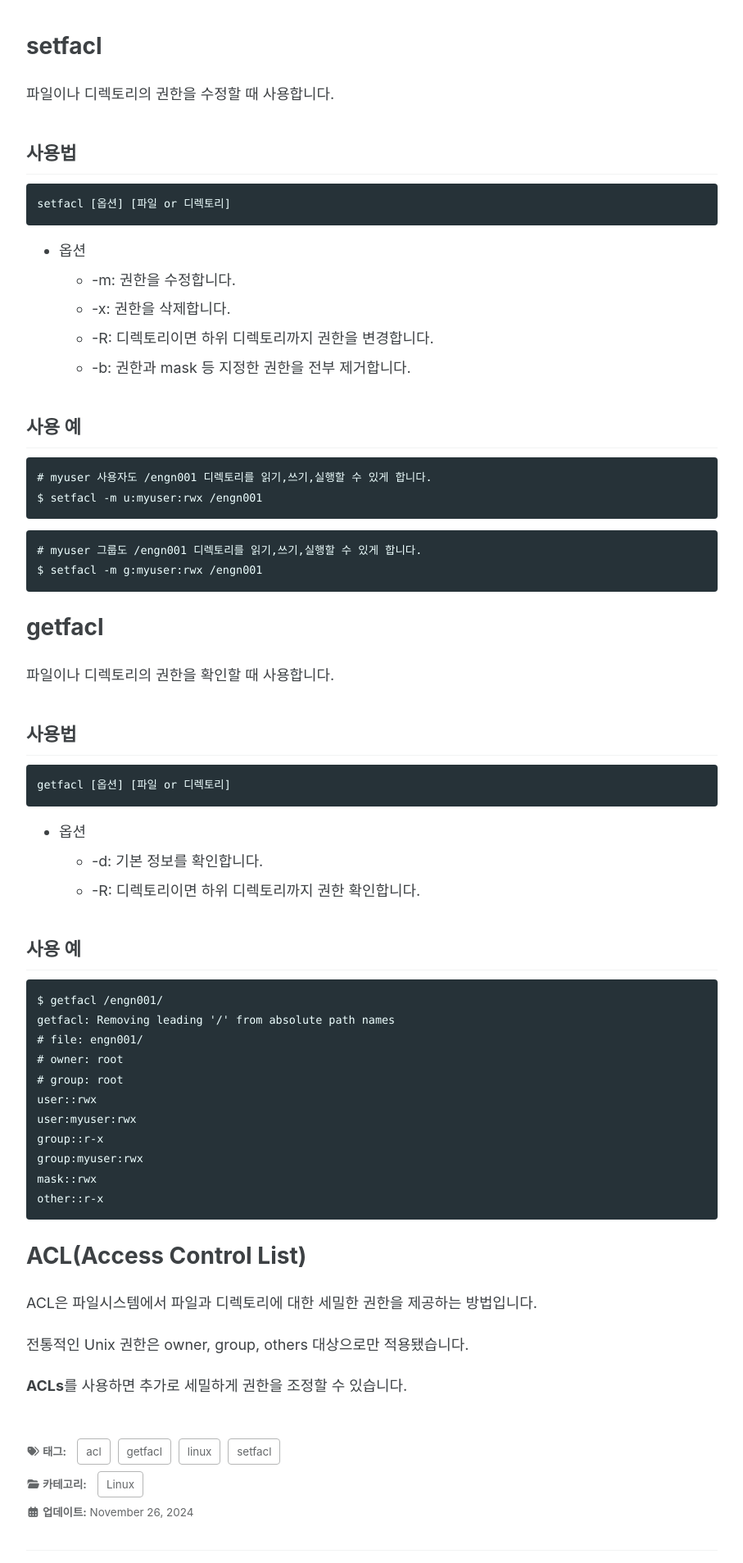
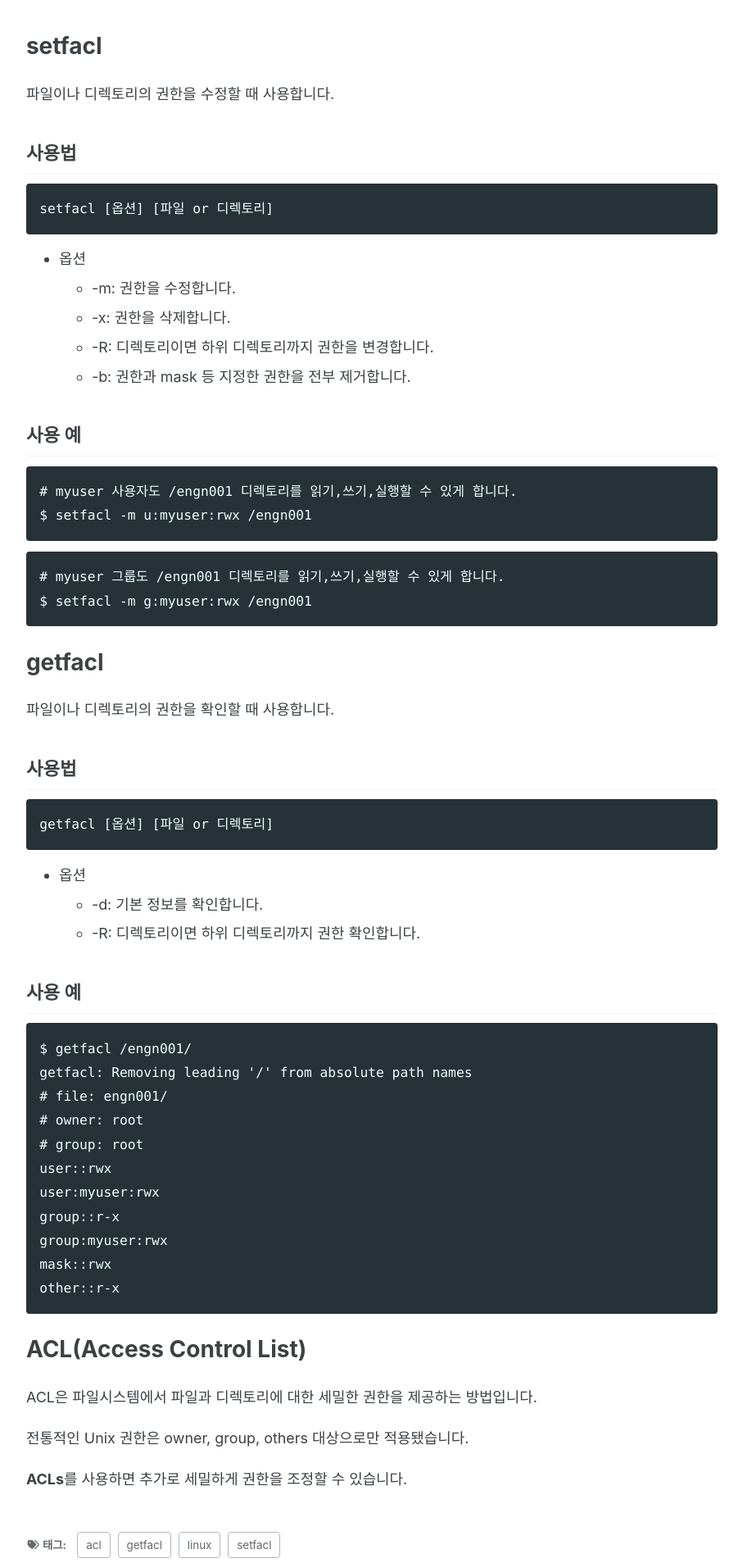
Before and after one commit to NodleKang/nodlekang.github.io, a Jekyll site: the page built from _posts/linux/2024-11-26-linux-acl.md, in a window 1280 px wide. Shown: the part 486-2393 px from the top of the page at 82% size, without its empty margins (186-1093 px from the left). Built offline with Jekyll 4.4.1, drawn with Linux system fonts in a browser that asks for light colours; cached includes are drawn as plain includes; some web fonts are replaced.

Commit message:
코드블록 폰트 사이즈 조정

```diff
--- a/_includes/head/custom.html
+++ b/_includes/head/custom.html
@@ -18,10 +18,10 @@
     }
 
     .highlight {
-        font-size: 1.0em;  /* 코드 블록 폰트 사이즈 조정 */
+        font-size: 1.1em;  /* 코드 블록 폰트 사이즈 조정 */
     }
 
     code.language-plaintext {
-        font-size: 1.0em;  /* 인라인 코드 블록 폰트 사이즈 조정 */
+        font-size: 1.1em;  /* 인라인 코드 블록 폰트 사이즈 조정 */
     }
 </style>
```
